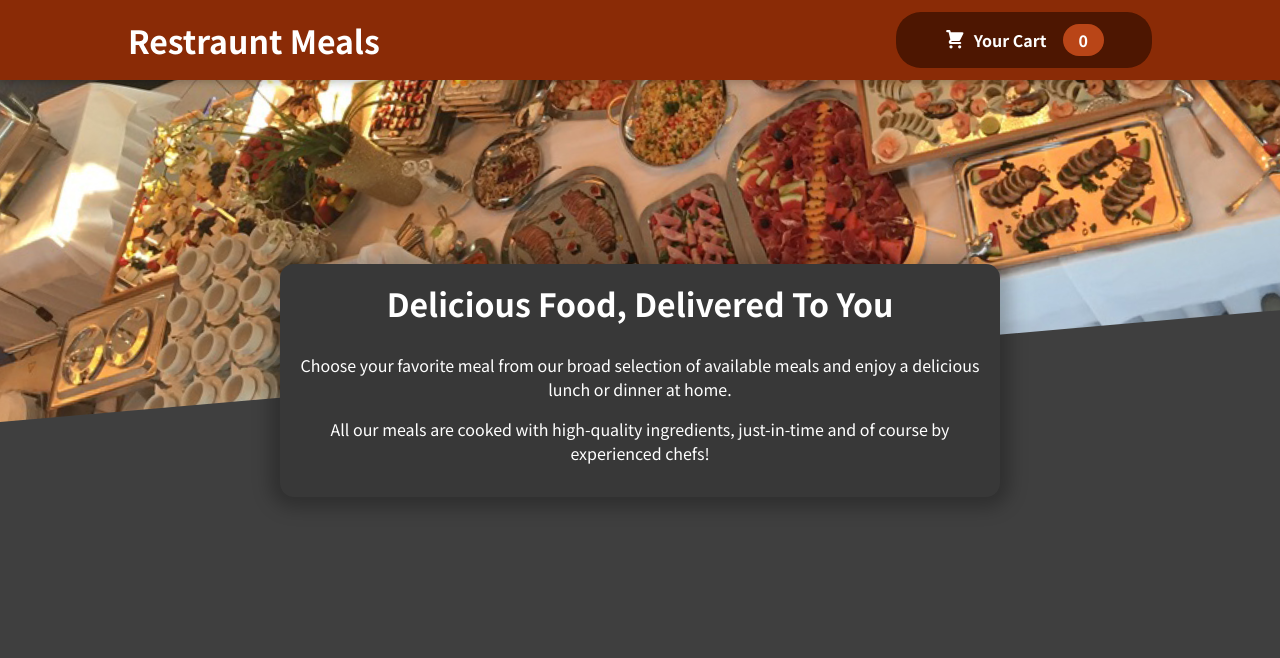
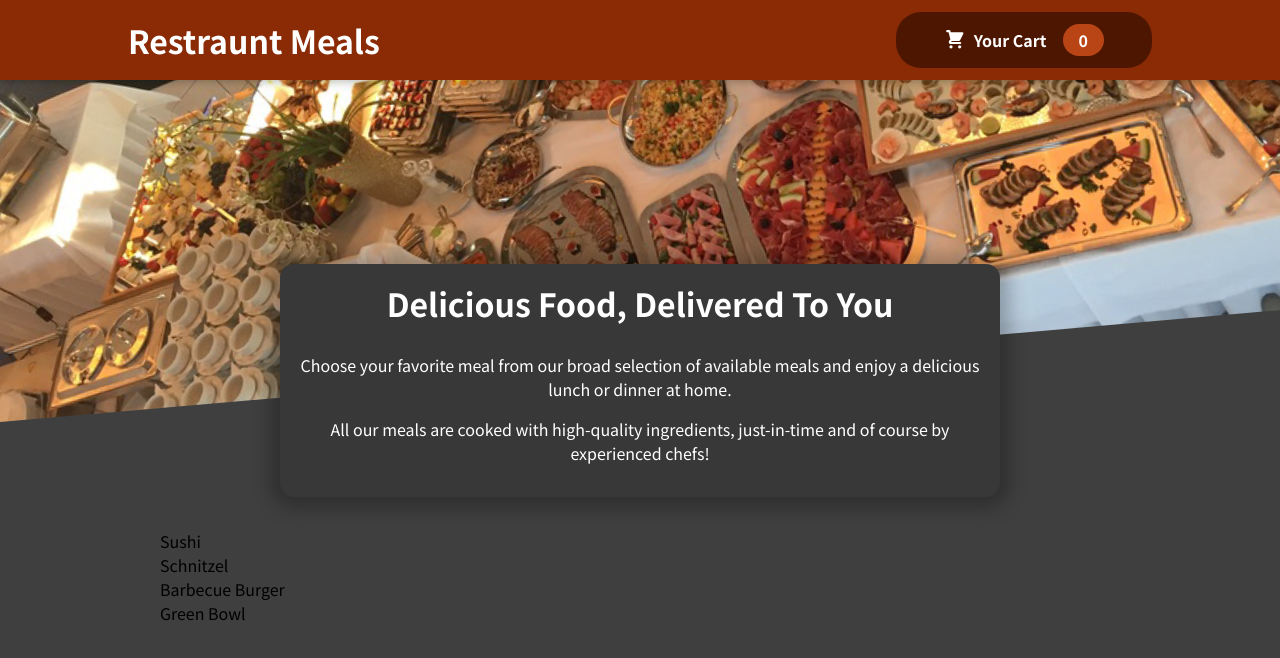
Before and after one commit to abhi4450/react-restaurant-app, a React (Create React App) app in the folder restaurant_project/: page / in a window 1280 px wide. Shown: the top 658 px of the page. Built offline with nearby package versions, Linux system fonts and the light colour scheme.

Commit message:
added MealsSummary and displaying available meals items below the summary by mapping into a listitem

```diff
--- a/restaurant_project/src/components/Meals/AvailableMeals.js
+++ b/restaurant_project/src/components/Meals/AvailableMeals.js
@@ -0,0 +1,42 @@
+import React from "react";
+import classes from "./AvailableMeals.module.css";
+
+const DUMMY_MEALS = [
+  {
+    id: "m1",
+    name: "Sushi",
+    description: "Finest fish and veggies",
+    price: 22.99,
+  },
+  {
+    id: "m2",
+    name: "Schnitzel",
+    description: "A german specialty!",
+    price: 16.5,
+  },
+  {
+    id: "m3",
+    name: "Barbecue Burger",
+    description: "American, raw, meaty",
+    price: 12.99,
+  },
+  {
+    id: "m4",
+    name: "Green Bowl",
+    description: "Healthy...and green...",
+    price: 18.99,
+  },
+];
+
+const AvailableMeals = () => {
+  const mealsList = DUMMY_MEALS.map((meal) => (
+    <li key={meal.id}>{meal.name}</li>
+  ));
+  return (
+    <section className={classes.meals}>
+      <ul>{mealsList}</ul>
+    </section>
+  );
+};
+
+export default AvailableMeals;
--- /dev/null
+++ b/restaurant_project/src/components/Meals/AvailableMeals.module.css
@@ -0,0 +1,24 @@
+.meals {
+  max-width: 60rem;
+  width: 90%;
+  margin: 2rem auto;
+  animation: meals-appear 1s ease-out forwards;
+}
+
+.meals ul {
+  list-style: none;
+  margin: 0;
+  padding: 0;
+}
+
+/* @keyframes meals-appear {
+    from {
+      opacity: 0;
+      transform: translateY(3rem);
+    }
+
+    to {
+      opacity: 1;
+      transform: translateY(0);
+    }
+  } */
--- a/restaurant_project/src/components/Meals/Meals.js
+++ b/restaurant_project/src/components/Meals/Meals.js
@@ -1,9 +1,11 @@
 import React from "react";
 import MealsSummary from "./MealsSummary";
+import AvailableMeals from "./AvailableMeals";
 const Meals = () => {
   return (
     <React.Fragment>
       <MealsSummary />
+      <AvailableMeals />
     </React.Fragment>
   );
 };
```
